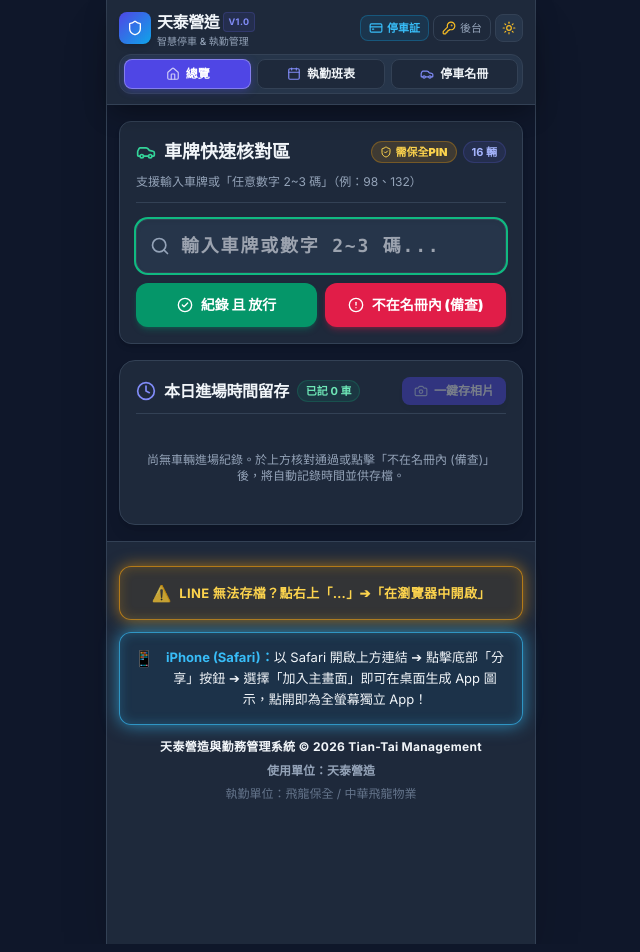
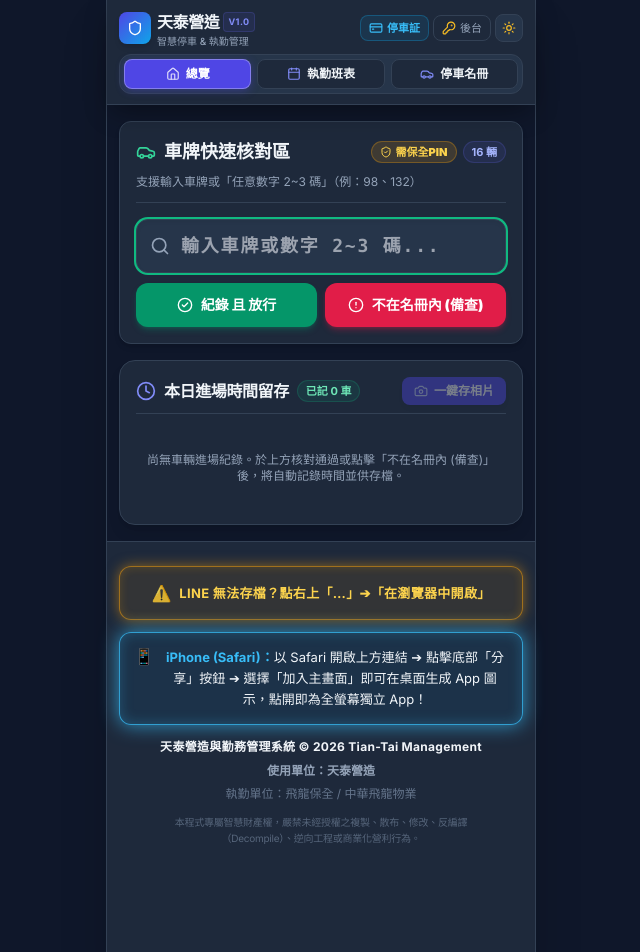
Before and after one commit to ericlai429/Tian_Tai_Parking-System, a React (Vite) app: page / in a window 1280 px wide. Shown: the top 952 px of the page, without its empty margins (319-959 px from the left). Built offline with nearby package versions, Linux system fonts and the light colour scheme.

Commit message:
legal: add subtle intellectual property statement to footer

```diff
--- a/src/App.jsx
+++ b/src/App.jsx
@@ -269,6 +269,10 @@
             <div style={{ color: 'var(--text-dim)' }}>
               執勤單位：飛龍保全 / 中華飛龍物業
             </div>
+            {/* 智慧財產權聲明 (低調細字，嚴謹宣示) */}
+            <div className="text-[10px] leading-relaxed pt-1.5 px-2 text-slate-500/80 tracking-tight max-w-[360px] mx-auto select-none">
+              本程式專屬智慧財產權，嚴禁未經授權之複製、散布、修改、反編譯（Decompile）、逆向工程或商業化營利行為。
+            </div>
           </div>
 
           {/* 底部 15% 自動安全留白區塊 (約 15vh) */}
```
